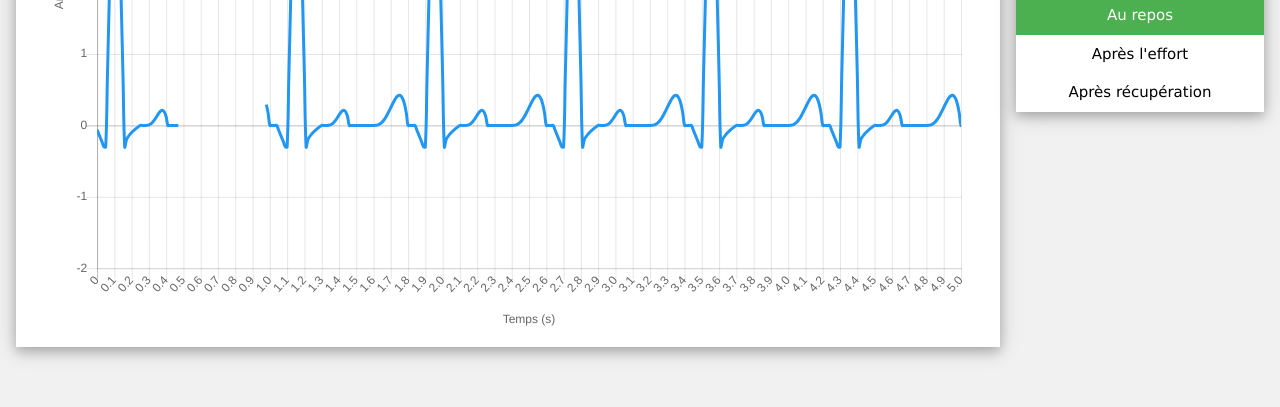
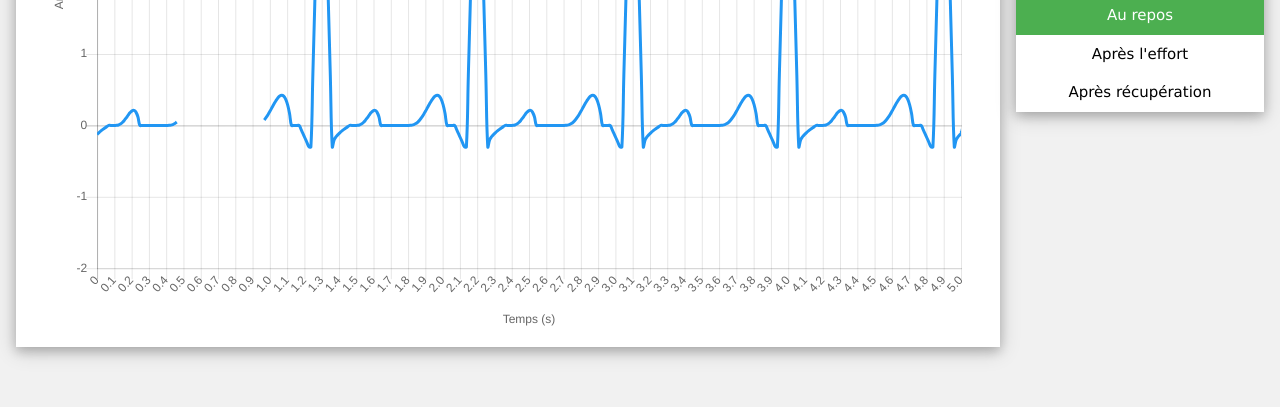
Before and after one commit to gaetanwalter/PhyECG, a plain HTML site: page index.html in a window 1280 px wide. Shown: the part 393-800 px from the top of the page. Drawn offline with Linux system fonts and the light colour scheme.

Commit message:
Fix a shift in the ecg drawing

```diff
--- a/index.html
+++ b/index.html
@@ -115,7 +115,7 @@ SOFTWARE.
 
 		// Get buttons contexts
 		let periods = [];
-		periods[0] = [0.8,0.4,0.7];
+		periods[0] = [0.9,0.4,0.7];
 		periods[1] = [0.8,0.4,0.7];
 		periods[2] = [0.8,0.4,0.7];
 		periods[3] = [0.8,0.4,0.7];
@@ -217,8 +217,8 @@ SOFTWARE.
 			let frame = Math.floor(time / totalTime);
 			let activeFramePeriodCount = frame * periodPerFrame;
 			let activeFramePeriodCountInFrame = activeFramePeriodCount - Math.floor(activeFramePeriodCount);
-			let activeFrameStartIndex = Math.round(activeFramePeriodCountInFrame / period * pointPerPeriod); // Nommer /period*80?
-			let activeFrameEndIndex = Math.round((time - frame * totalTime) / period * pointPerPeriod);
+			let activeFrameStartIndex = Math.floor(activeFramePeriodCountInFrame * pointPerPeriod);
+			let activeFrameEndIndex = Math.floor((time - frame * totalTime) / period * pointPerPeriod);
 
 			data1.length = 0;
 			for(let i = 0; i < activeFrameEndIndex; i++){
@@ -232,8 +232,8 @@ SOFTWARE.
 			if(time > totalTime){
 				let pastFramePeriodCount = (frame - 1) * periodPerFrame;
 				let pastFramePeriodCountInFrame = pastFramePeriodCount - Math.floor(pastFramePeriodCount);
-				let pastFrameStartIndex = Math.round(pastFramePeriodCountInFrame / period * pointPerPeriod); // Nommer /period*80?
-				let pastFrameEndIndex = periodPerFrame / period * pointPerPeriod - pastFrameStartIndex;
+				let pastFrameStartIndex = Math.floor(pastFramePeriodCountInFrame * pointPerPeriod);
+				let pastFrameEndIndex = periodPerFrame / period * pointPerPeriod;
 
 				data2.length = 0;
 				for(let i = activeFrameEndIndex + blanckECGInterval; i < pastFrameEndIndex; i++){
@@ -284,6 +284,7 @@ SOFTWARE.
 			startTime = Date.now() / 1000;
 			period = periods[activeSportButtonID][activeStateButtonID];
 			periodPerFrame = totalTime / period;
+			console.log(periodPerFrame);
 			blanckECGInterval = Math.trunc(pointPerPeriod / period / 2);
 
 			// empty the datas
@@ -310,7 +311,9 @@ SOFTWARE.
 		};
 
 		function onSportButtonClick1() {
-			sportButtonClick(0);
+			//sportButtonClick(0);
+			console.log(data1);
+			console.log(data2);
 		}
 
 		function onSportButtonClick2() {
```
